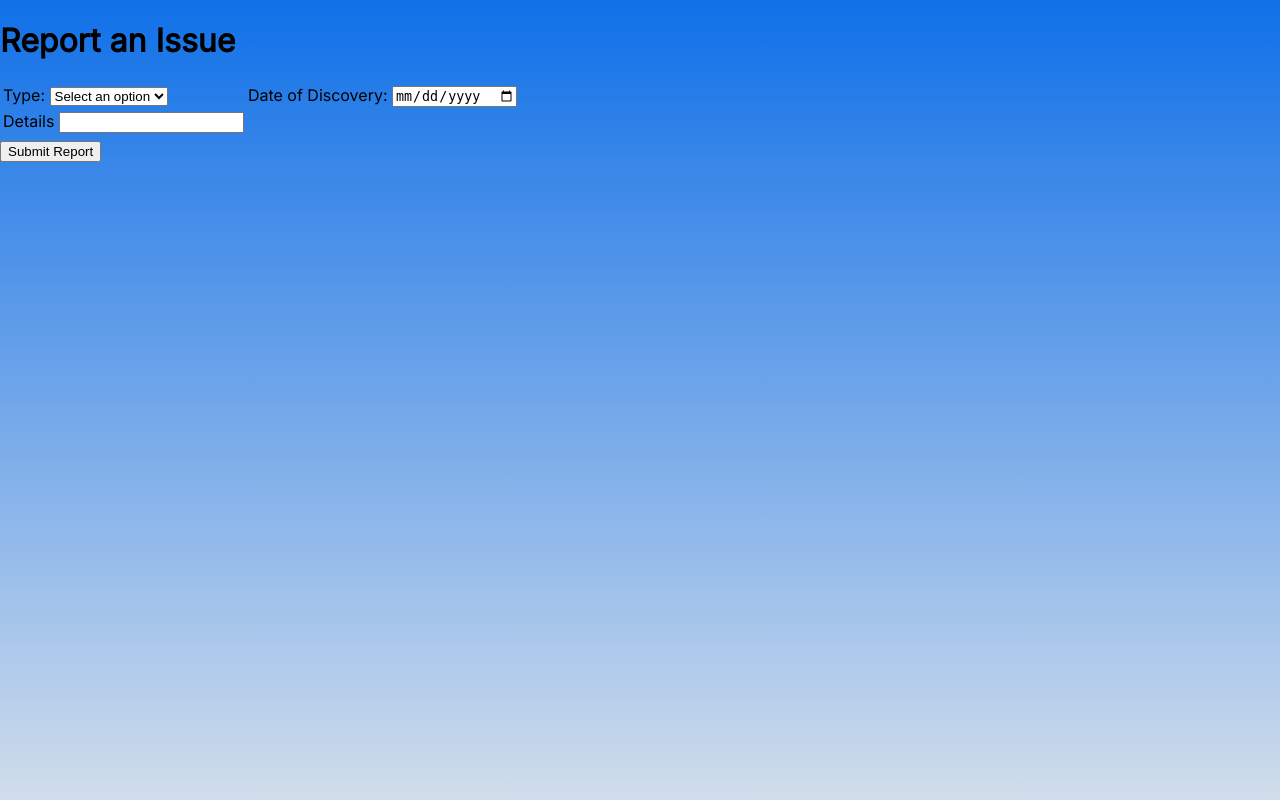
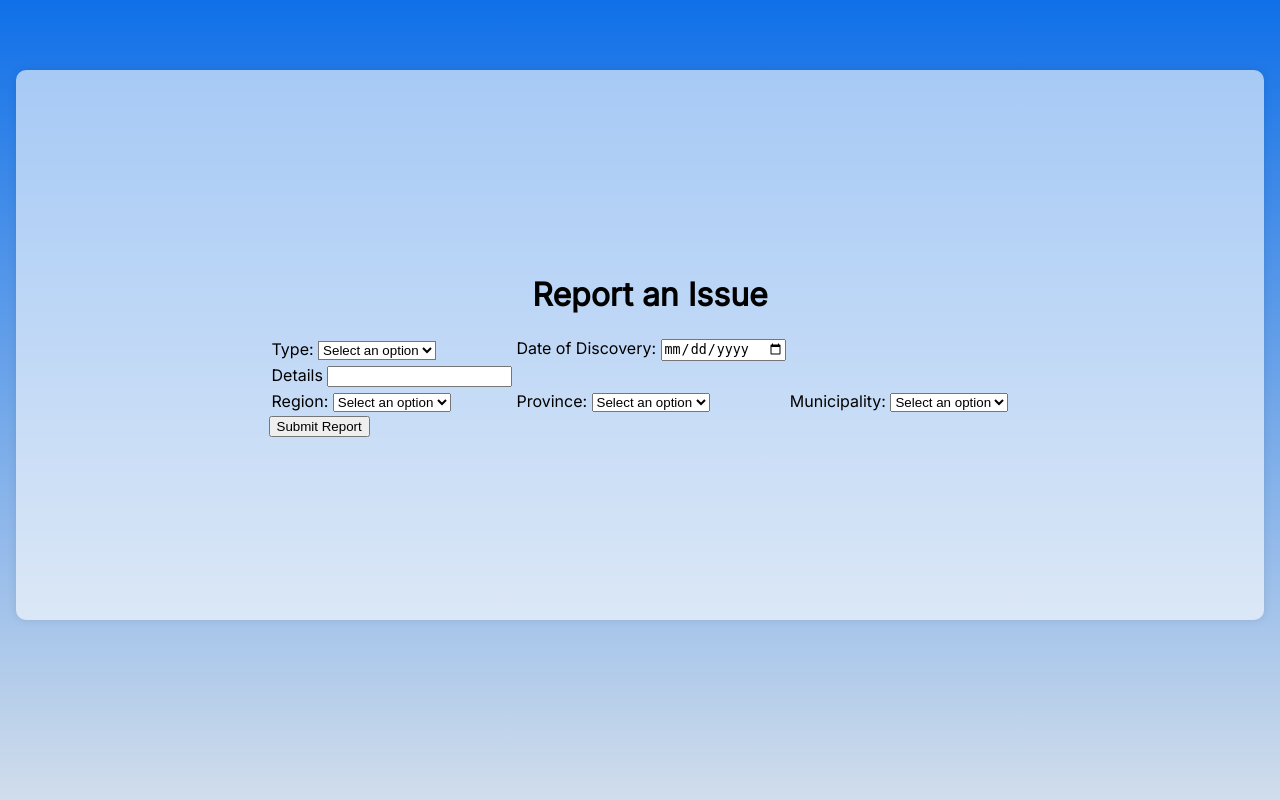
Before and after one commit to nicole-buere/ITISDEV-MCO, a PHP site: page /views/reportIssue.html in a window 1280 px wide. Run offline with PHP 8.4, Linux system fonts and the light colour scheme.

Commit message:
updates to reportIssue and style.css

```diff
--- a/css/style.css
+++ b/css/style.css
@@ -1,16 +1,34 @@
+/* used for the reportIssue and requestDocument files */
+@import url(https://fonts.googleapis.com/css?family=Inter);
+
+html, body {
+    width: 100%;
+    height: 100%;
+    margin: 0; /* Remove default margin */
+    padding: 0; /* Remove default padding */
+    overflow: hidden; /* Prevent scrollbars from appearing */
+    background: linear-gradient(-180deg, #1070E8, #D1DDEB);
+    font-family: 'Inter';
+}
+
 .formContainer {
-    width: 80%;
-    background-color:aqua;
-    border: 10px solid rgb(0, 0, 255);
-    margin: auto;
-    position: relative;
+    display: flex;
+    flex-direction: column;
+    align-items: center; /* Center items horizontally */
+    justify-content: center; /* Center items vertically */
+    width: 1248px;
+    height: 550px;
+    background-color: rgba(255, 255, 255, 0.6); /* White with 60% opacity */
+    margin: auto; /* Center the login box */
+    margin-top: 70px;
+    border-radius: 10px;
+    box-shadow: 0 0 10px rgba(0, 0, 0, 0.1);
 }
 
 .formTitle {
     position: relative;
     top: 0px;
     left: 10px;
-    font-family: Arial, Helvetica, sans-serif;
 }
 
 .formFieldLabel {
--- a/views/reportIssue.html
+++ b/views/reportIssue.html
@@ -2,7 +2,7 @@
 <html>
     <head>
         <title>Report an issue</title>
-        <link rel="stylesheet" href="../css/index.css">
+        <link rel="stylesheet" href="../css/style.css">
     </head>
     <body>
         <div class="formContainer">
@@ -34,7 +34,37 @@
                     </tr>
                     <tr>
                         <td>
-
+                            <label for="region" class="formFieldLabel">Region:</label>
+                            <select required class="region" name="region">
+                                <option hidden disabled selected value class="selectOption">Select an option</option>
+                                <option class="selectOption" value="sample1">Sample1</option>
+                                <option class="selectOption" value="sample2">Sample2</option>
+                                <option class="selectOption" value="sample3">Sample3</option>
+                                <option class="selectOption" value="sample4">Sample4</option>
+                                <option class="selectOption" value="sample5">Sample5</option>
+                            </select>
+                        </td>
+                        <td>
+                            <label for="province" class="formFieldLabel">Province:</label>
+                            <select required class="province" name="province">
+                                <option hidden disabled selected value class="selectOption">Select an option</option>
+                                <option class="selectOption" value="sample1">Sample1</option>
+                                <option class="selectOption" value="sample2">Sample2</option>
+                                <option class="selectOption" value="sample3">Sample3</option>
+                                <option class="selectOption" value="sample4">Sample4</option>
+                                <option class="selectOption" value="sample5">Sample5</option>
+                            </select>
+                        </td>
+                        <td>
+                            <label for="municipality" class="formFieldLabel">Municipality:</label>
+                            <select required class="municipality" name="municipality">
+                                <option hidden disabled selected value class="selectOption">Select an option</option>
+                                <option class="selectOption" value="sample1">Sample1</option>
+                                <option class="selectOption" value="sample2">Sample2</option>
+                                <option class="selectOption" value="sample3">Sample3</option>
+                                <option class="selectOption" value="sample4">Sample4</option>
+                                <option class="selectOption" value="sample5">Sample5</option>
+                            </select>
                         </td>
                     </tr>
                 </table>
```
